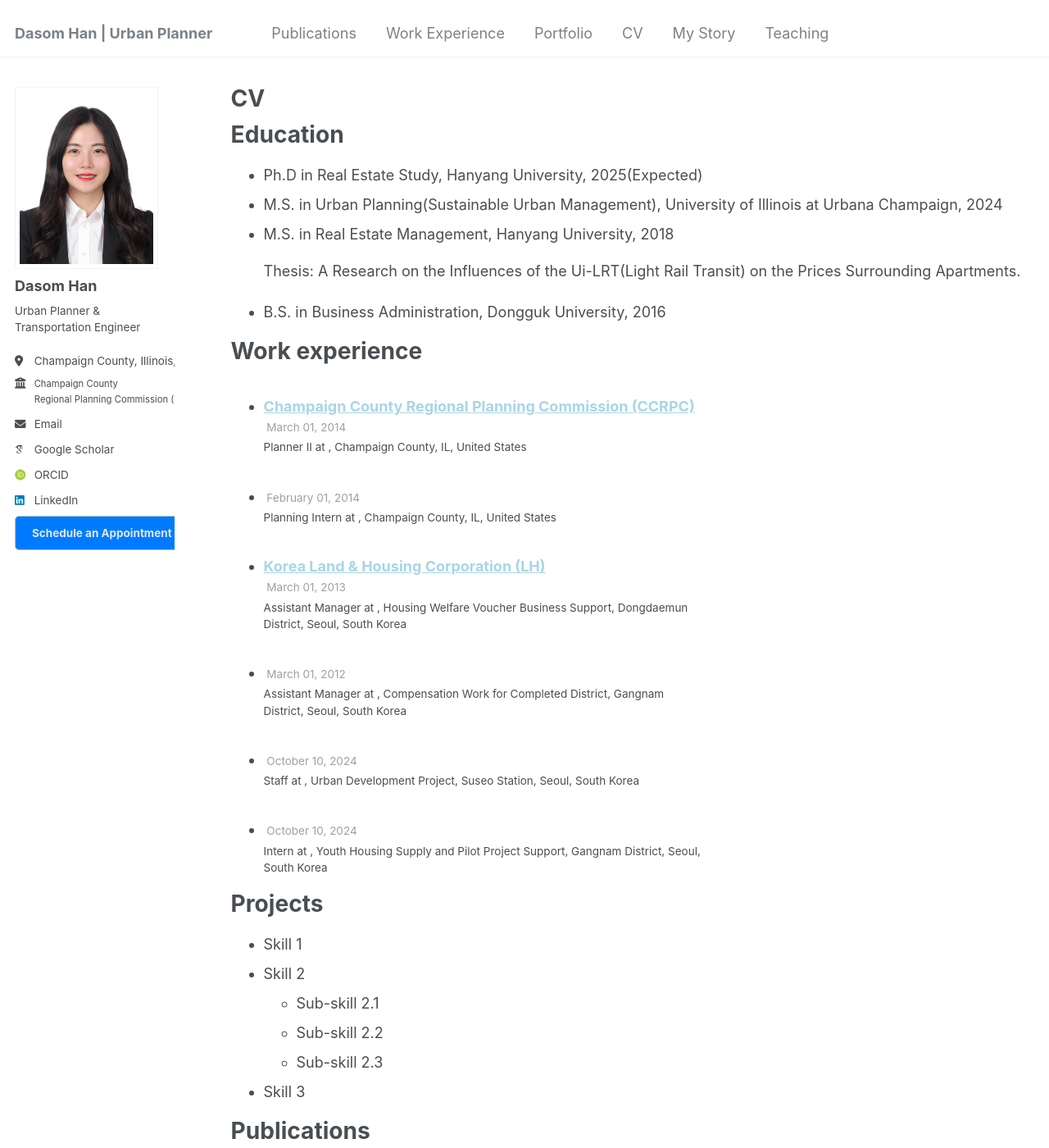
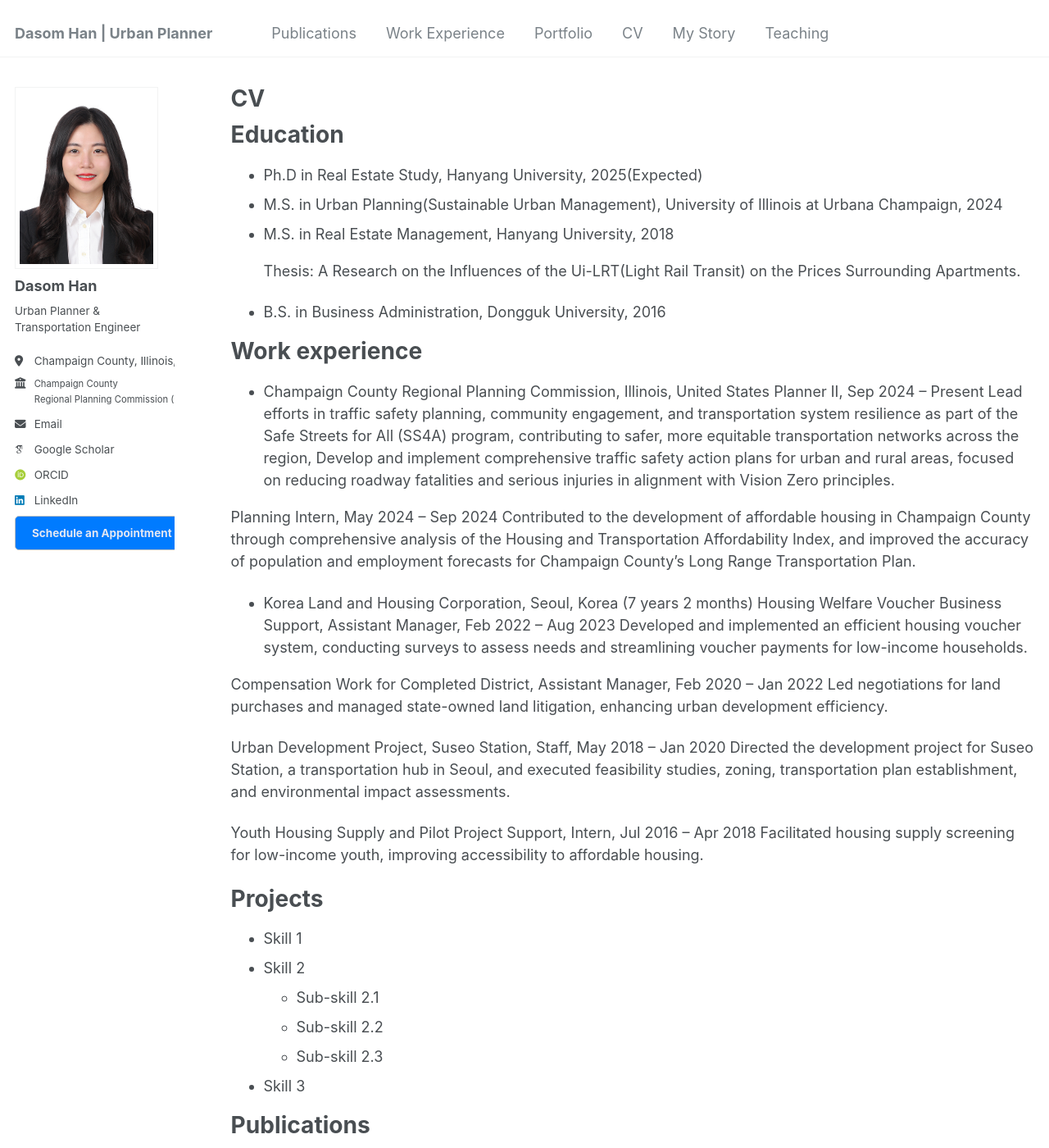
Before and after one commit to dasomh/dasomh.github.io, a Jekyll site: the page built from _pages/cv.md, in a window 1280 px wide and 1400 px high. Shown: the whole window at 82% size. Built offline with Jekyll 4.4.1, drawn with Linux system fonts in a browser that asks for light colours; some web fonts are replaced.

Commit message:
Update cv.md

```diff
--- a/_pages/cv.md
+++ b/_pages/cv.md
@@ -19,9 +19,25 @@ Education
 
 Work experience
 ======
-  <ul>{% for post in site.talks reversed %}
-    {% include archive-single-talk-cv.html  %}
-  {% endfor %}</ul>
+*	Champaign County Regional Planning Commission, Illinois, United States
+Planner II, Sep 2024 – Present
+Lead efforts in traffic safety planning, community engagement, and transportation system resilience as part of the Safe Streets for All (SS4A) program, contributing to safer, more equitable transportation networks across the region, Develop and implement comprehensive traffic safety action plans for urban and rural areas, focused on reducing roadway fatalities and serious injuries in alignment with Vision Zero principles.
+
+Planning Intern, May 2024 – Sep 2024
+Contributed to the development of affordable housing in Champaign County through comprehensive analysis of the Housing and Transportation Affordability Index, and improved the accuracy of population and employment forecasts for Champaign County's Long Range Transportation Plan.
+
+*	Korea Land and Housing Corporation, Seoul, Korea (7 years 2 months)
+Housing Welfare Voucher Business Support, Assistant Manager, Feb 2022 – Aug 2023
+Developed and implemented an efficient housing voucher system, conducting surveys to assess needs and streamlining voucher payments for low-income households.
+
+Compensation Work for Completed District, Assistant Manager, Feb 2020 – Jan 2022
+Led negotiations for land purchases and managed state-owned land litigation, enhancing urban development efficiency.
+
+Urban Development Project, Suseo Station, Staff, May 2018 – Jan 2020
+Directed the development project for Suseo Station, a transportation hub in Seoul, and executed feasibility studies, zoning, transportation plan establishment, and environmental impact assessments.
+
+Youth Housing Supply and Pilot Project Support, Intern, Jul 2016 – Apr 2018
+Facilitated housing supply screening for low-income youth, improving accessibility to affordable housing.
 
 Projects
 ======
```
